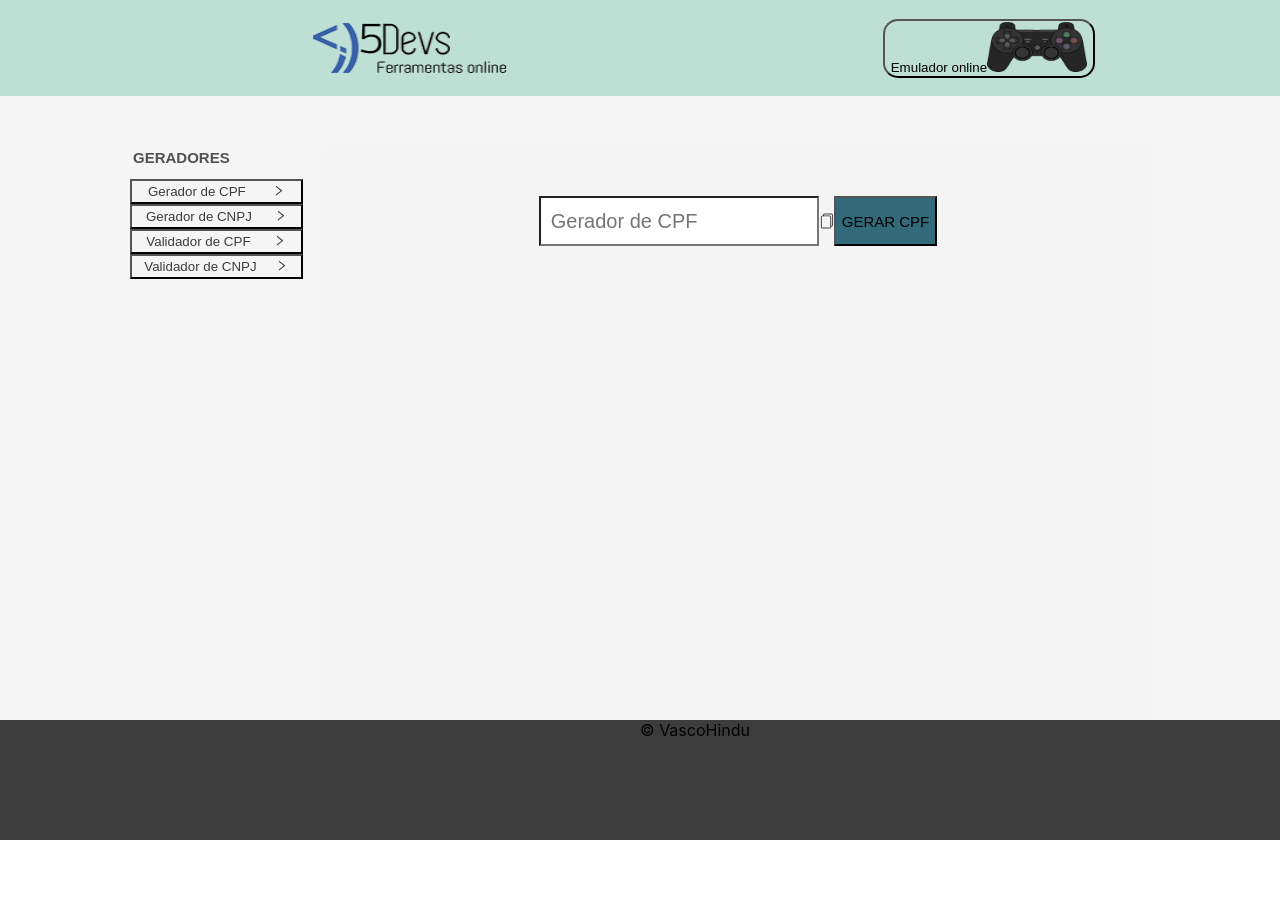
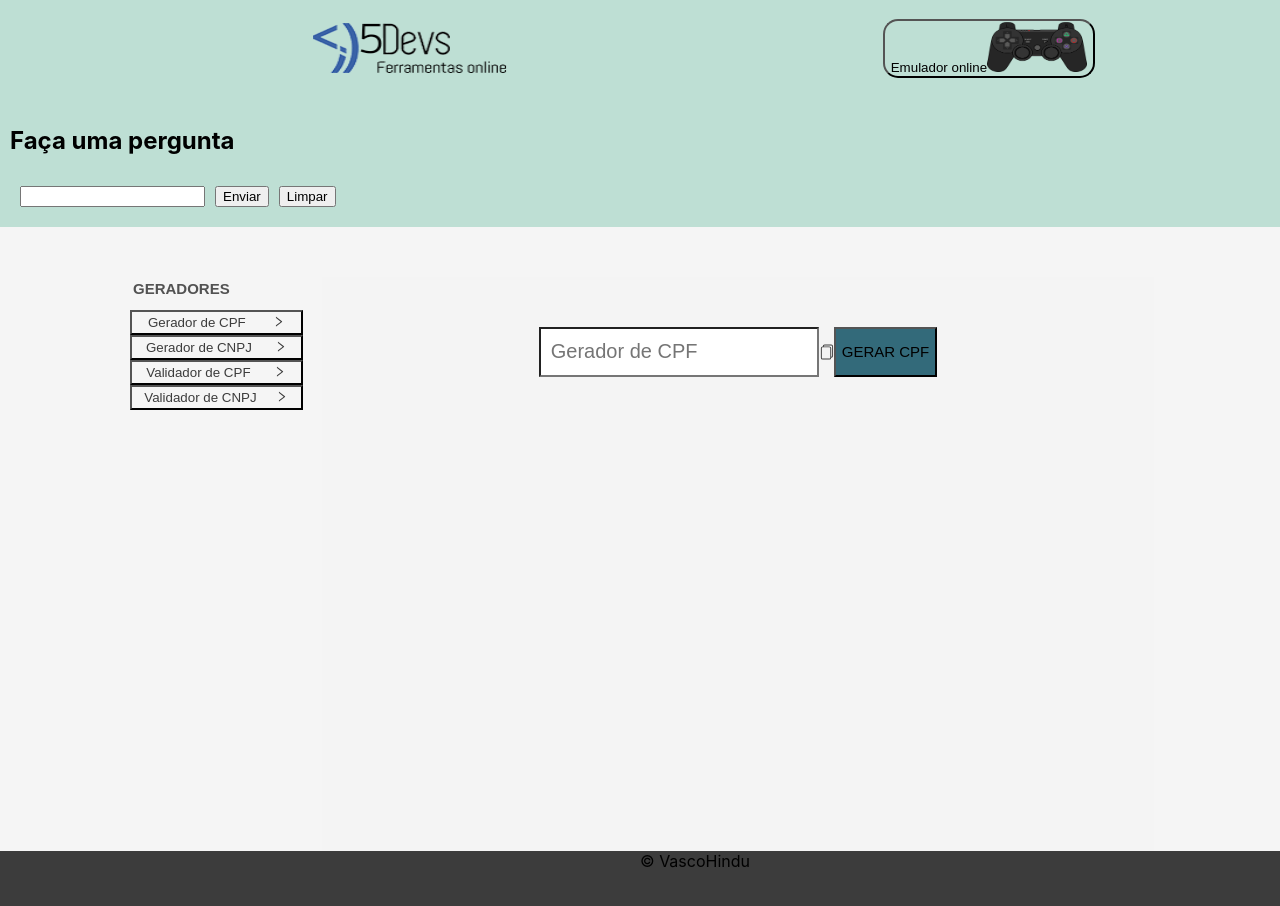
Before and after one commit to Jrmaiworm/docgenerator, a Next.js app: page / in a window 1280 px wide. Shown: the top 906 px of the page. Before the commit the page ends 840 px from the top, so only its background shows below. Built offline with nearby package versions, Linux system fonts and the light colour scheme.

Commit message:
fix add chatbot

```diff
--- a/package.json
+++ b/package.json
@@ -16,6 +16,7 @@
     "install": "^0.13.0",
     "next": "12.3.1",
     "npm": "^8.19.2",
+    "openai": "^3.2.1",
     "react": "^18.2.0",
     "react-dom": "^18.2.0",
     "react-icons": "^4.4.0",
--- a/pages/index.js
+++ b/pages/index.js
@@ -21,6 +21,7 @@ import { AiOutlineRight } from "react-icons/ai";
 import { isValidCPF } from '@brazilian-utils/brazilian-utils';
 import { isValidCNPJ } from '@brazilian-utils/brazilian-utils';
 import button from '../src/assets/button.png'
+import Chatbot from "./marvi/marvi";
 
 export default function Home() {
   const [cpf, setcpf] = useState("");
@@ -106,7 +107,7 @@ export default function Home() {
       {/* Jogos online
   </button>        </a> */}
       </Row>
-      <Row></Row>
+      <Row> <Chatbot/></Row>
 
       <Row
         style={{
--- /dev/null
+++ b/pages/marvi/marvi.js
@@ -0,0 +1,72 @@
+import React, { useState } from "react";
+import { Configuration, OpenAIApi } from "openai";
+
+const configuration = new Configuration({
+  apiKey: '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',
+});
+const openai = new OpenAIApi(configuration);
+
+function Chatbot() {
+  const [messages, setMessages] = useState([]);
+  const [inputMessage, setInputMessage] = useState("");
+
+  async function handleSubmit(event) {
+    event.preventDefault();
+    const response = await openai.createCompletion({
+      model: "text-davinci-003",
+      prompt: inputMessage,
+      temperature: 0.5,
+      max_tokens: 600,
+      top_p: 0.3,
+      frequency_penalty: 0.5,
+      presence_penalty: 0.0,
+    });
+    const newMessage = {
+      text: response.data.choices[0].text,
+      author: "Jorge Sábio",
+    };
+    setMessages([...messages, newMessage]);
+    setInputMessage("");
+    if (messages.length >= 5) {
+        setMessages(messages.slice(messages.length - 4, messages.length));
+      }
+
+  }
+
+  function handleInputChange(event) {
+    setInputMessage(event.target.value);
+  }
+
+  function handleClearChat() {
+    setMessages([]);
+  }
+
+  return (
+    <div style={{padding:'10px'}}>
+        <h2>Faça uma pergunta</h2>
+        <div>
+        <ul style={{ whiteSpace: "pre-wrap" }}>
+        {messages.map((message, index) => (
+          <li key={index}>
+            <strong>{message.author}: </strong>
+            {message.text}
+          </li>
+        ))}
+      </ul>
+        </div>
+
+      <form onSubmit={handleSubmit}>
+        <div style={{padding:'10px'}}>
+        <input type="text" value={inputMessage} onChange={handleInputChange} />
+        <button style={{marginLeft:"10px"}} type="submit">Enviar</button>
+
+
+        <button style={{marginLeft:"10px"}} type="button" onClick={handleClearChat}>Limpar</button>
+        </div>
+
+      </form>
+    </div>
+  );
+}
+
+export default Chatbot;
```
Also changed, not shown: 2 other files (tests, documents, lock files or other folders).
